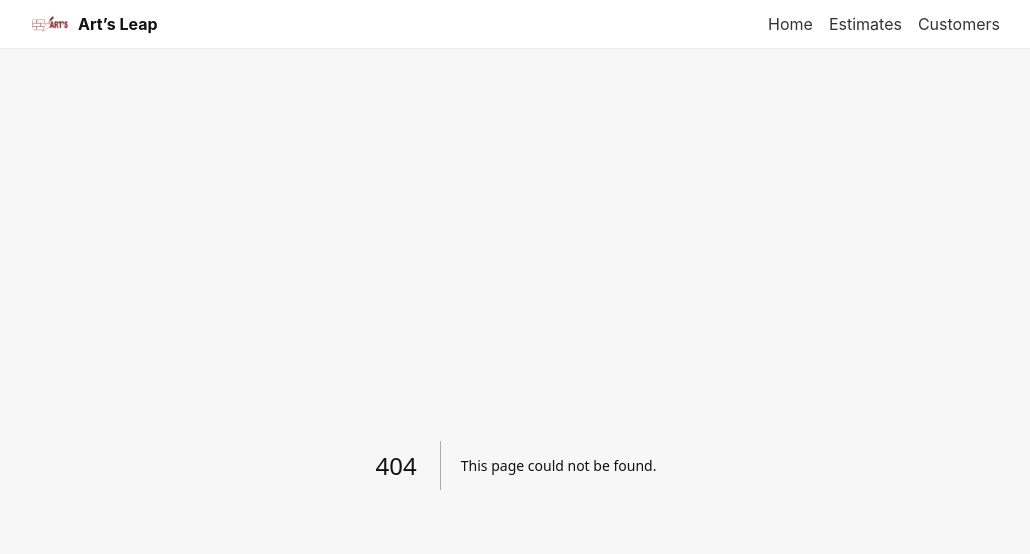
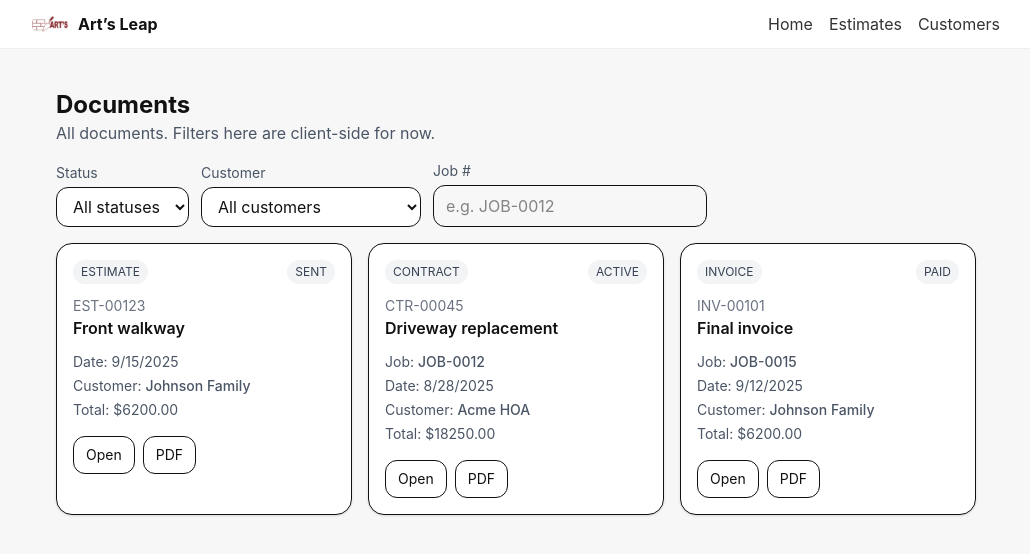
Before and after one commit to ArtsMasonry/arts-leap, a Next.js app: page /documents in a window 1280 px wide. Before the commit this address had no page. Shown: the top 554 px of the page, without its empty margins (124-1154 px from the left). Built offline with nearby package versions, Linux system fonts and the light colour scheme.

Commit message:
Documents: add client-side filter bar (status/customer/job#) over mock data

```diff
--- /dev/null
+++ b/src/app/documents/page.tsx
@@ -0,0 +1,197 @@
+"use client";
+
+import { useMemo, useState } from "react";
+
+type Doc = {
+  id: string;
+  type: "ESTIMATE" | "CONTRACT" | "CHANGE_ORDER" | "INVOICE";
+  status:
+    | "DRAFT"
+    | "SENT"
+    | "VIEWED"
+    | "ACCEPTED"
+    | "REJECTED"
+    | "SIGNED"
+    | "COUNTERSIGNED"
+    | "ACTIVE"
+    | "COMPLETED"
+    | "APPROVED"
+    | "PARTIAL"
+    | "PAID"
+    | "OVERDUE"
+    | "VOID";
+  number: string;
+  title: string;
+  customerName: string;
+  jobNumber: string | null;
+  issueDate: string; // ISO
+  total?: number;
+};
+
+const MOCK: readonly Doc[] = [
+  {
+    id: "d1",
+    type: "ESTIMATE",
+    status: "SENT",
+    number: "EST-00123",
+    title: "Front walkway",
+    customerName: "Johnson Family",
+    jobNumber: null,
+    issueDate: "2025-09-15",
+    total: 6200,
+  },
+  {
+    id: "d2",
+    type: "CONTRACT",
+    status: "ACTIVE",
+    number: "CTR-00045",
+    title: "Driveway replacement",
+    customerName: "Acme HOA",
+    jobNumber: "JOB-0012",
+    issueDate: "2025-08-28",
+    total: 18250,
+  },
+  {
+    id: "d3",
+    type: "INVOICE",
+    status: "PAID",
+    number: "INV-00101",
+    title: "Final invoice",
+    customerName: "Johnson Family",
+    jobNumber: "JOB-0015",
+    issueDate: "2025-09-12",
+    total: 6200,
+  },
+];
+
+export default function DocumentsPage() {
+  // simple filter state
+  const [status, setStatus] = useState<string>("");
+  const [customer, setCustomer] = useState<string>("");
+  const [jobNumber, setJobNumber] = useState<string>("");
+
+  // dropdown options from data
+  const statusOptions = useMemo(() => {
+    const s = Array.from(new Set(MOCK.map((d) => d.status))).sort();
+    return ["", ...s];
+  }, []);
+  const customerOptions = useMemo(() => {
+    const c = Array.from(new Set(MOCK.map((d) => d.customerName))).sort();
+    return ["", ...c];
+  }, []);
+
+  // filtered list
+  const docs = useMemo(() => {
+    return MOCK.filter((d) => {
+      const statusOk = status ? d.status === status : true;
+      const custOk = customer ? d.customerName === customer : true;
+      const jobOk = jobNumber
+        ? (d.jobNumber ?? "").toLowerCase().includes(jobNumber.toLowerCase())
+        : true;
+      return statusOk && custOk && jobOk;
+    });
+  }, [status, customer, jobNumber]);
+
+  return (
+    <main className="p-6">
+      <h1 className="text-2xl font-bold">Documents</h1>
+      <p className="text-gray-600 mb-4">
+        All documents. Filters here are client-side for now.
+      </p>
+
+      {/* Filter bar */}
+      <div className="mb-4 flex flex-col gap-3 md:flex-row md:items-end md:justify-between">
+        <div className="flex flex-col gap-3 md:flex-row md:items-end">
+          <div className="flex flex-col">
+            <label className="text-sm text-gray-600 mb-1">Status</label>
+            <select
+              className="border rounded-xl px-3 py-2 bg-white"
+              value={status}
+              onChange={(e) => setStatus(e.target.value)}
+            >
+              {statusOptions.map((s) => (
+                <option key={s || "ALL"} value={s}>
+                  {s || "All statuses"}
+                </option>
+              ))}
+            </select>
+          </div>
+
+          <div className="flex flex-col">
+            <label className="text-sm text-gray-600 mb-1">Customer</label>
+            <select
+              className="border rounded-xl px-3 py-2 bg-white min-w-[220px]"
+              value={customer}
+              onChange={(e) => setCustomer(e.target.value)}
+            >
+              {customerOptions.map((c) => (
+                <option key={c || "ALL"} value={c}>
+                  {c || "All customers"}
+                </option>
+              ))}
+            </select>
+          </div>
+
+          <div className="flex flex-col">
+            <label className="text-sm text-gray-600 mb-1">Job #</label>
+            <input
+              className="border rounded-xl px-3 py-2"
+              placeholder="e.g. JOB-0012"
+              value={jobNumber}
+              onChange={(e) => setJobNumber(e.target.value)}
+            />
+          </div>
+        </div>
+      </div>
+
+      {/* Tiles */}
+      {docs.length === 0 ? (
+        <div className="text-gray-600">No documents match your filters.</div>
+      ) : (
+        <div className="grid gap-4 grid-cols-1 sm:grid-cols-2 lg:grid-cols-3">
+          {docs.map((d) => (
+            <div key={d.id} className="rounded-2xl border bg-white p-4 shadow-sm">
+              <div className="flex items-start justify-between">
+                <span className="text-xs px-2 py-1 rounded-full bg-gray-100 text-gray-700">
+                  {d.type}
+                </span>
+                <span className="text-xs px-2 py-1 rounded-full bg-gray-100 text-gray-700">
+                  {d.status}
+                </span>
+              </div>
+
+              <div className="mt-3">
+                <div className="text-sm text-gray-500">{d.number}</div>
+                <div className="text-base font-semibold">{d.title}</div>
+              </div>
+
+              <div className="mt-3 text-sm text-gray-600 space-y-1">
+                {d.jobNumber && (
+                  <div>
+                    Job: <span className="font-medium">{d.jobNumber}</span>
+                  </div>
+                )}
+                <div>Date: {new Date(d.issueDate).toLocaleDateString()}</div>
+                <div>
+                  Customer: <span className="font-medium">{d.customerName}</span>
+                </div>
+                {"total" in d && typeof d.total === "number" && (
+                  <div>Total: ${d.total.toFixed(2)}</div>
+                )}
+              </div>
+
+              <div className="mt-4 flex gap-2">
+                <button className="text-sm rounded-xl px-3 py-2 border hover:bg-gray-50">
+                  Open
+                </button>
+                <button className="text-sm rounded-xl px-3 py-2 border hover:bg-gray-50">
+                  PDF
+                </button>
+              </div>
+            </div>
+          ))}
+        </div>
+      )}
+    </main>
+  );
+}
```
